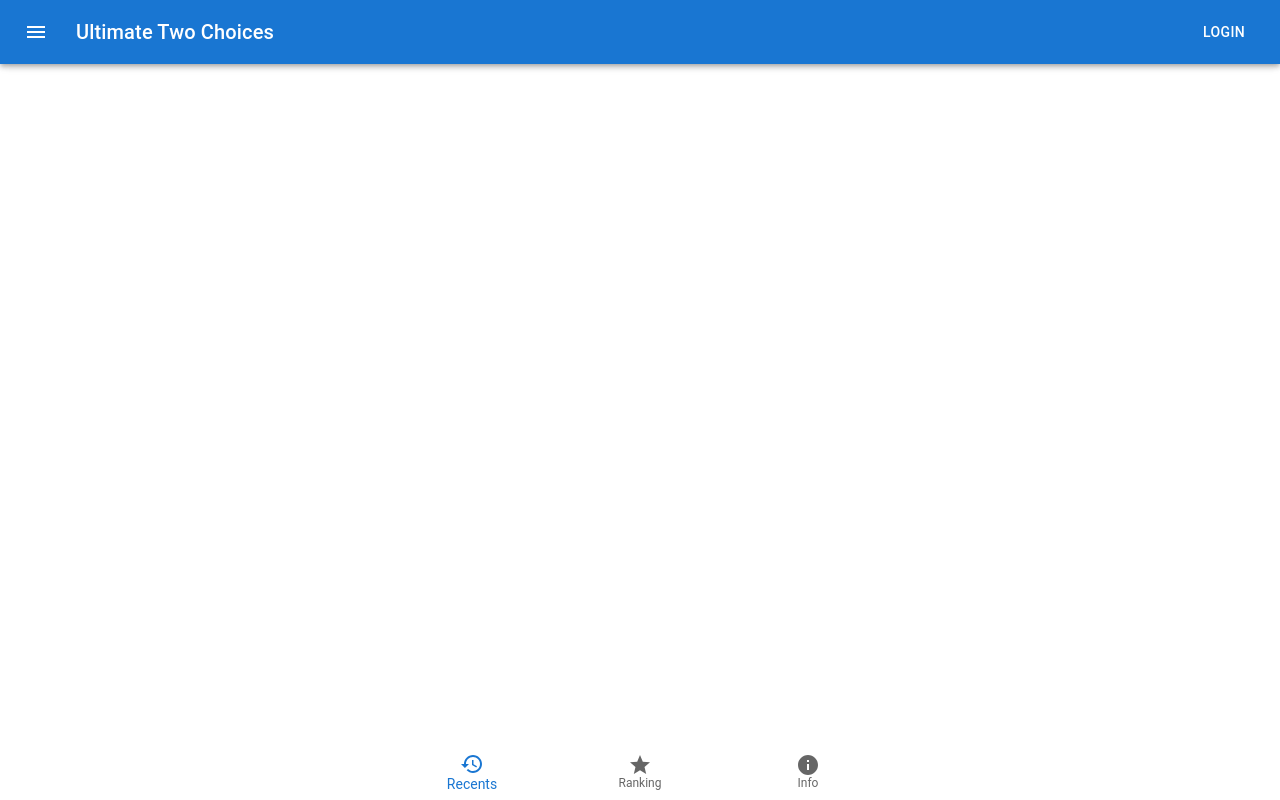
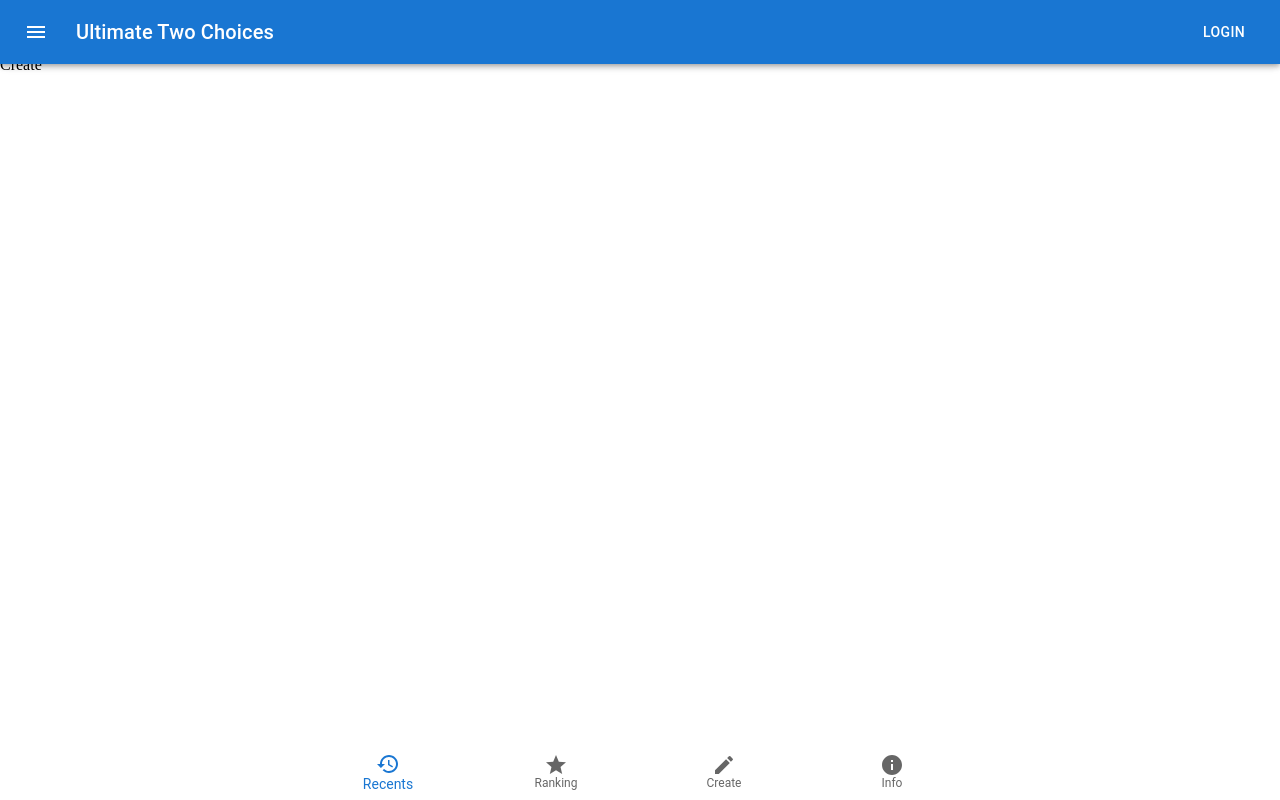
Before and after one commit to deguchi37458/50-50-app, a React (Create React App) app: page /create in a window 1280 px wide. Built offline with nearby package versions, Linux system fonts and the light colour scheme.

Commit message:
add create

```diff
--- a/src/App.jsx
+++ b/src/App.jsx
@@ -4,6 +4,7 @@ import { BrowserRouter, Routes, Route } from 'react-router-dom';
 import { Header } from "./components/Header"
 import Recents from "./components/Recents"
 import Ranking from "./components/Ranking"
+import Create from "./components/Create"
 import Info from "./components/Info"
 import { Nav } from "./components/Nav"
 
@@ -18,6 +19,7 @@ export const App = () => {
         <Routes>
           <Route exact path="/" element={<Recents />} />
           <Route path="/ranking" element={<Ranking />} />
+          <Route path="/create" element={<Create />} />
           <Route path="/info" element={<Info />} />
         </Routes>
         <Nav />
--- /dev/null
+++ b/src/components/Create.jsx
@@ -0,0 +1,13 @@
+import React from "react";
+
+// import Register from "./Register"
+
+export default class Create extends React.Component {
+  render() {
+    return (
+      <>
+        <h1>Create</h1>
+      </>
+    );
+  }
+}
--- a/src/components/Nav.jsx
+++ b/src/components/Nav.jsx
@@ -5,6 +5,7 @@ import BottomNavigation from '@mui/material/BottomNavigation';
 import BottomNavigationAction from '@mui/material/BottomNavigationAction';
 import RestoreIcon from '@mui/icons-material/Restore';
 import StarIcon from '@mui/icons-material/Star';
+import CreateIcon from '@mui/icons-material/Create';
 import InfoIcon from '@mui/icons-material/Info';
 
 import "../assets/css/Nav.scss"
@@ -23,6 +24,7 @@ export const Nav = () => {
       >
         <BottomNavigationAction label="Recents" icon={<RestoreIcon />} component={Link} to="/"/>
         <BottomNavigationAction label="Ranking" icon={<StarIcon />} component={Link} to="/ranking"/>
+        <BottomNavigationAction label="Create" icon={<CreateIcon />} component={Link} to="/create"/>
         <BottomNavigationAction label="Info" icon={<InfoIcon />} component={Link} to="/info"/>
       </BottomNavigation>
     </Box>
```
